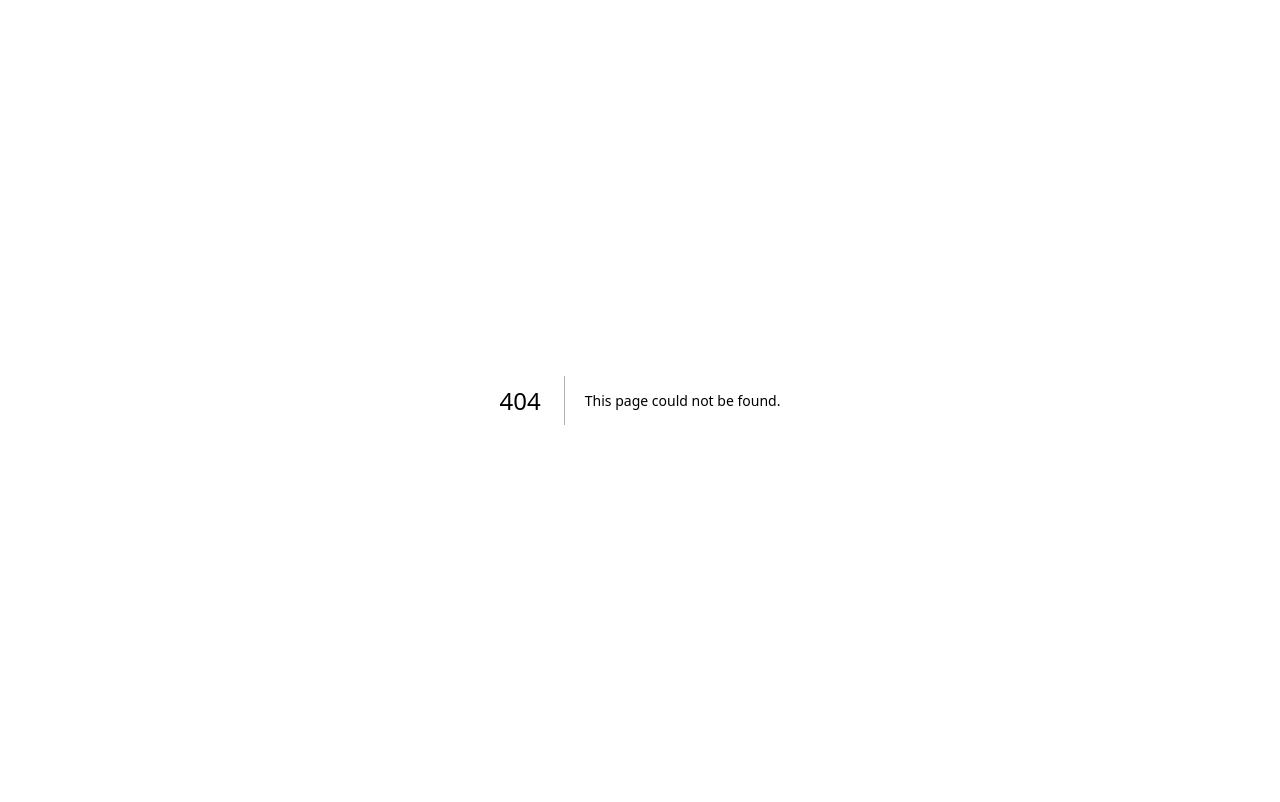
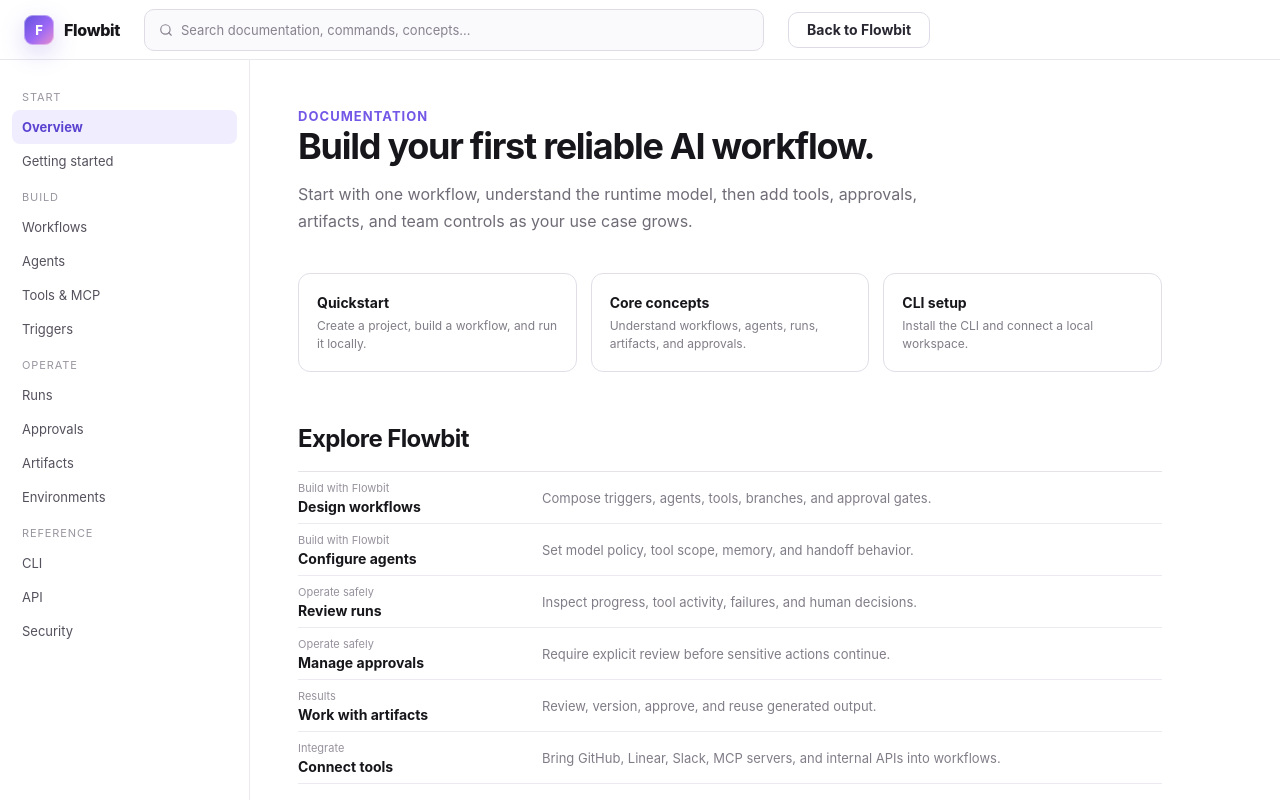
Before and after one commit to dengmengmian/fanui, a Next.js app in the folder dogfood/003/: page /docs in a window 1280 px wide. Before the commit this address had no page. Shown: the top 802 px of the page. Built offline with nearby package versions, Linux system fonts and the light colour scheme.

Commit message:
Add Dogfood 003 documentation home

```diff
--- /dev/null
+++ b/dogfood/003/app/docs/page.tsx
@@ -0,0 +1,8 @@
+import Link from "next/link";
+import { DocsSidebar, DocsTop } from "@/components/docs-shell";
+
+export default function DocsHome(){
+  const quick=[['Quickstart','Create a project, build a workflow, and run it locally.'],['Core concepts','Understand workflows, agents, runs, artifacts, and approvals.'],['CLI setup','Install the CLI and connect a local workspace.']];
+  const groups=[['Build with Flowbit','Design workflows','Compose triggers, agents, tools, branches, and approval gates.'],['Build with Flowbit','Configure agents','Set model policy, tool scope, memory, and handoff behavior.'],['Operate safely','Review runs','Inspect progress, tool activity, failures, and human decisions.'],['Operate safely','Manage approvals','Require explicit review before sensitive actions continue.'],['Results','Work with artifacts','Review, version, approve, and reuse generated output.'],['Integrate','Connect tools','Bring GitHub, Linear, Slack, MCP servers, and internal APIs into workflows.']];
+  return <div className="docs-shell"><DocsTop/><div className="docs-layout"><DocsSidebar/><main className="docs-home"><div className="eyebrow">Documentation</div><h1>Build your first reliable AI workflow.</h1><p className="lead">Start with one workflow, understand the runtime model, then add tools, approvals, artifacts, and team controls as your use case grows.</p><div className="docs-quick">{quick.map(([a,b])=><Link key={a} href={a==='Quickstart'?'/docs/getting-started':'#'}><b>{a}</b><span>{b}</span></Link>)}</div><section className="docs-section"><h2>Explore Flowbit</h2><div className="link-list">{groups.map(([group,title,desc])=><div className="link-row" key={title}><div><div style={{fontSize:11,color:'#97929d',marginBottom:3}}>{group}</div><b>{title}</b></div><span>{desc}</span></div>)}</div></section><section className="docs-section"><h2>Common workflows</h2><div className="link-list"><div className="link-row"><b>Release readiness</b><span>Coordinate repository checks, customer signals, launch assets, and approval.</span></div><div className="link-row"><b>Issue triage</b><span>Classify incoming issues, gather context, propose ownership, and surface risky cases.</span></div><div className="link-row"><b>Customer research</b><span>Aggregate calls and support threads into approved product evidence.</span></div></div></section></main></div></div>
+}
```
